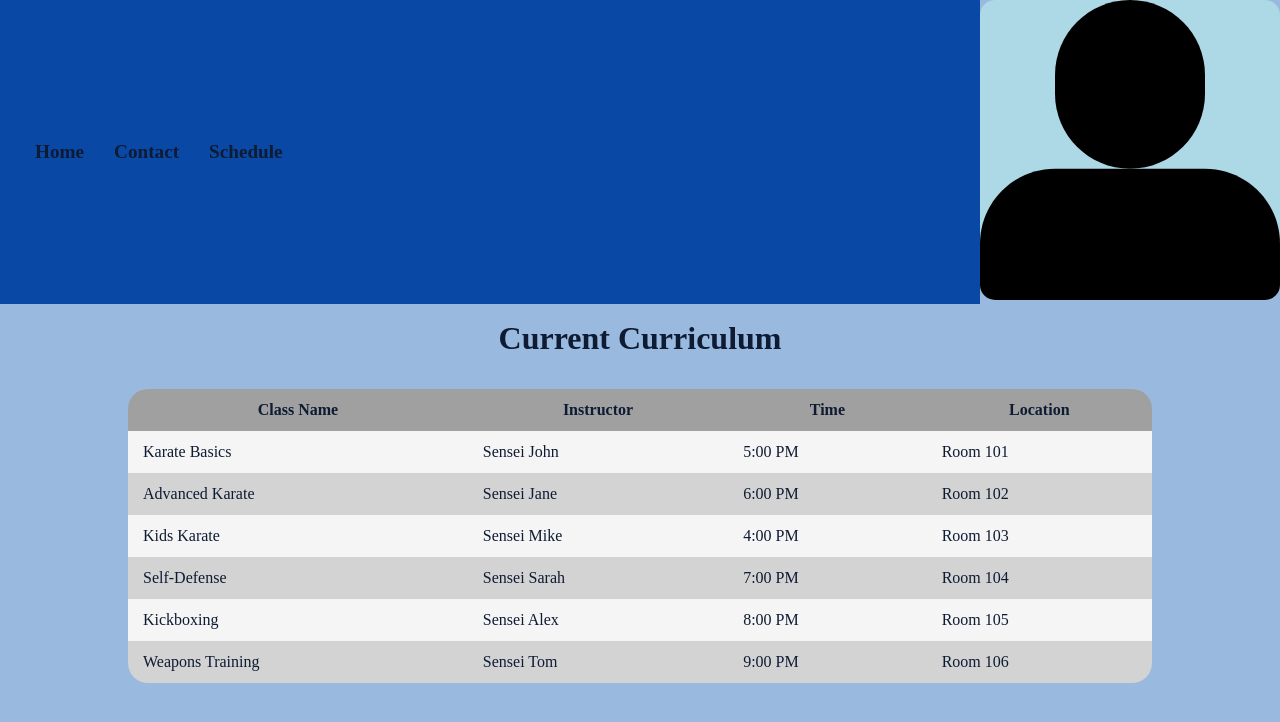
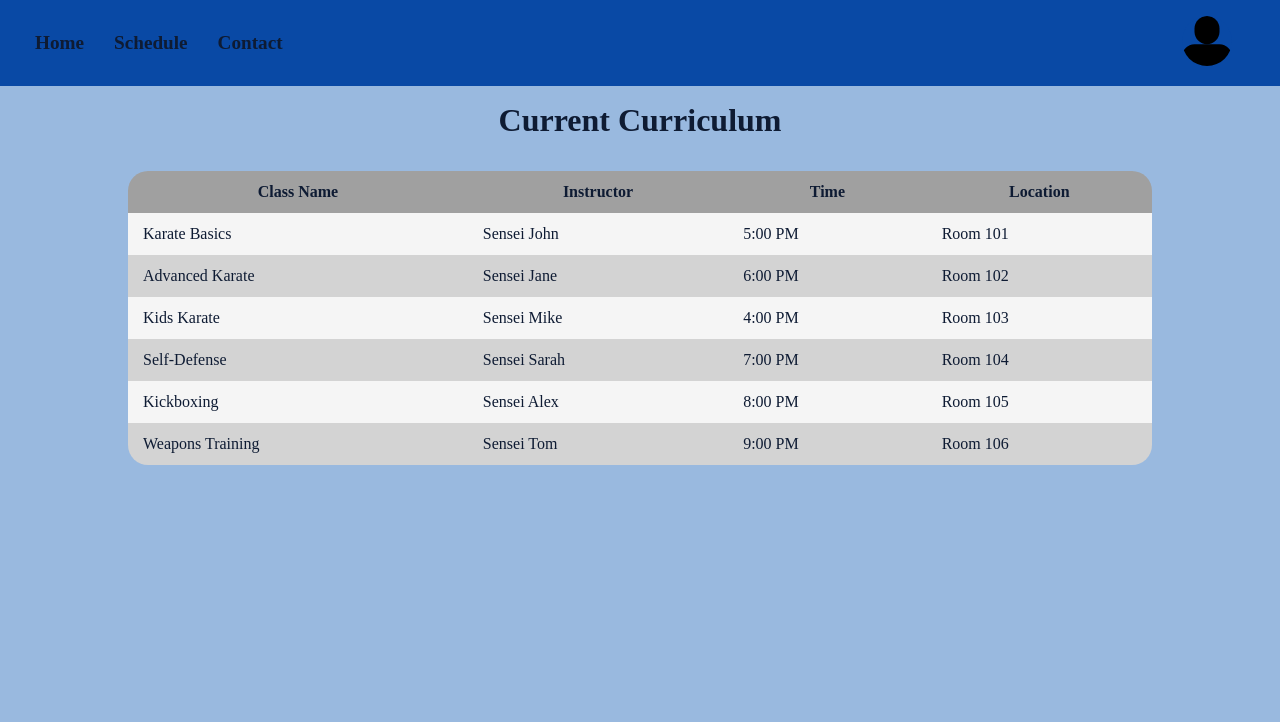
Before and after one commit to ZacksBroDev/MHKWebsite, a React (Vite) app: page / in a window 1280 px wide. Shown: the top 722 px of the page. Built offline with nearby package versions, Linux system fonts and the light colour scheme.

Commit message:
navBar updates

```diff
--- a/src/components/NavBar.css
+++ b/src/components/NavBar.css
@@ -21,12 +21,10 @@ nav li .nav-link{
   text-decoration: underline;
 }
 nav li {
-  background-color: var(--header);
   float: left;
 }
 nav ul {
   list-style: none;
-  background-color: var(--header);
 }
 header{
   display: flex;
@@ -34,7 +32,18 @@ header{
   align-items: center;
   background-color: var(--header);
 }
-img .login{
-  width: 10px;
-  background-color: transparent;
+header .login-container{
+  display: flex;
+  align-items: center;
+  justify-content: center;
 }
+.login{
+  width: 50px;
+  background-color: var(--header);
+  margin-right: 2rem;
+  border-radius: 50px;
+}
+.login-link{
+  background-color: var(--header);
+  padding: 1rem;
+}
--- a/src/components/NavBar.jsx
+++ b/src/components/NavBar.jsx
@@ -8,8 +8,8 @@ const NavBar = () => {
         <nav>
           <ul className='nav-links'>
             <li><Link className="nav-link" to="/">Home</Link></li>
+            <li><Link className="nav-link" to="/schedule">Schedule</Link></li>
             <li><Link className="nav-link" to="/contact">Contact</Link></li>
-            <li><Link className="nav-link" to="/schedule">Schedule</Link></li>
           </ul>
         </nav>
         <div className="login-container">
```
